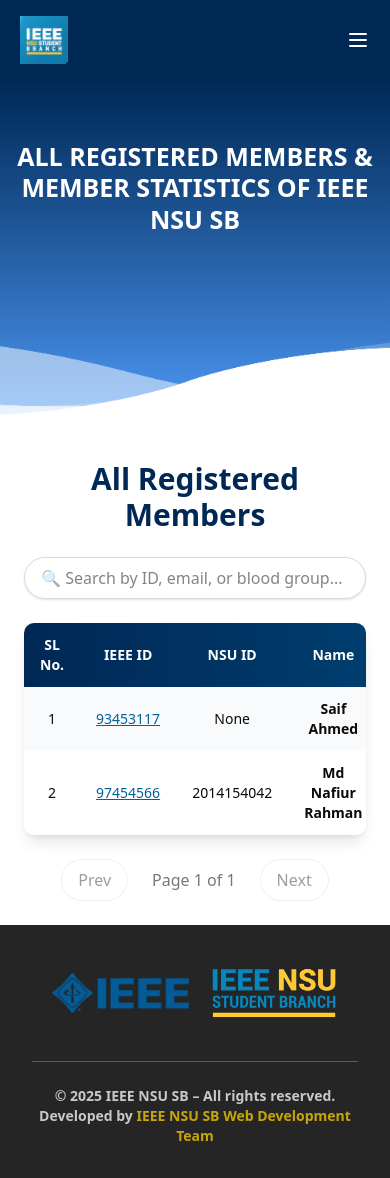
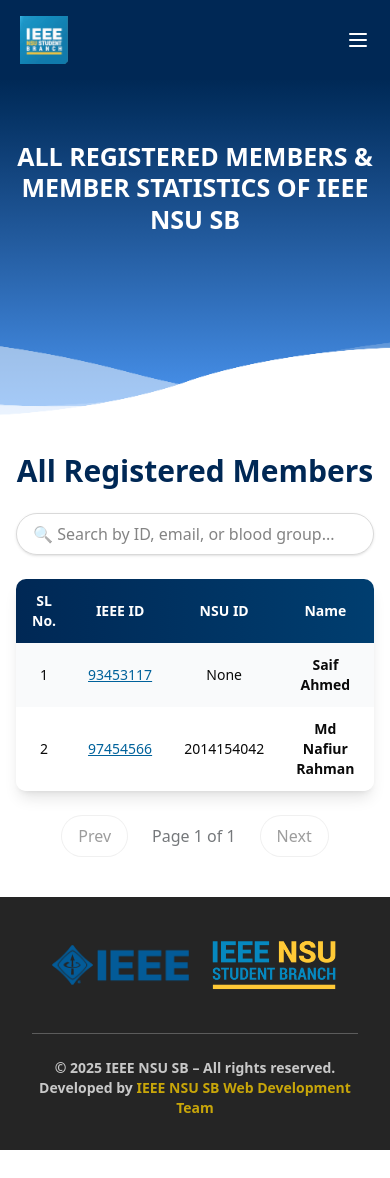
Before and after one commit to IEEE-NSU-SB/Main-Web-Frontend, a React (Vite) app: page /all-members in a window 390 px wide. After the commit the page ends 1150 px from the top, so only its background shows below. Built offline with nearby package versions, Linux system fonts and the light colour scheme.

Commit message:
responsive bug fixed

```diff
--- a/src/components/table.tsx
+++ b/src/components/table.tsx
@@ -36,7 +36,7 @@ const Table: React.FC<TableProps> = ({ title = "Member List", data }) => {
   const totalPages = Math.ceil(filteredData.length / rowsPerPage);
 
   return (
-    <div className="p-6 max-w-6xl mx-auto">
+    <div className="max-w-[1000px] mx-auto max-md:m-4 pb-6">
       <h2 className="text-center text-3xl font-bold mb-6 text-ieee-darkblue">
         {title}
       </h2>
```
